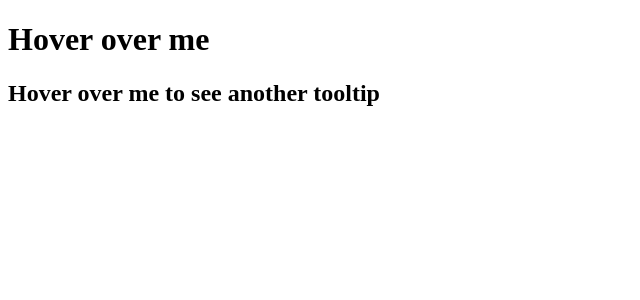
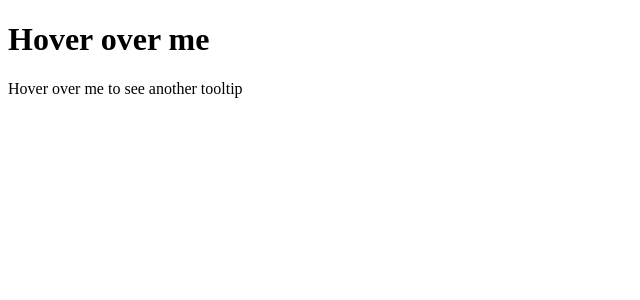
Before and after one commit to acciojob/react-composition-3-sayantan174, a React app: page / in a window 1280 px wide. Shown: the top 300 px of the page, without its empty margins (0-640 px from the left). Built offline with nearby package versions, Linux system fonts and the light colour scheme.

Commit message:
submitting code-Thu Jun 22 2023 17:45:37 GMT+0530 (India Standard Time)

```diff
--- a/src/components/Tooltip.js
+++ b/src/components/Tooltip.js
@@ -15,10 +15,10 @@ const Tooltip = (props) => {
         }}
         className="tooltip"
       >
-        <div>{props.children[0]}</div>
+        <div><div>{props.children[0]}</div></div>
       </h1>
       {f2 && <p style={{position:"absolute"}} className="tooltiptext"><div>{props.text[1]}</div></p>}
-      <h2
+      <p
         onMouseOver={() => {
           setF2(true);
         }}
@@ -28,7 +28,7 @@ const Tooltip = (props) => {
         className="tooltip"
       ><div>{props.children[1]}</div>
 
-      </h2>
+      </p>
     </>
   );
 };
```
